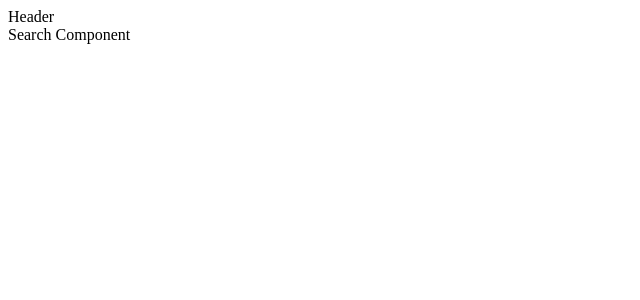
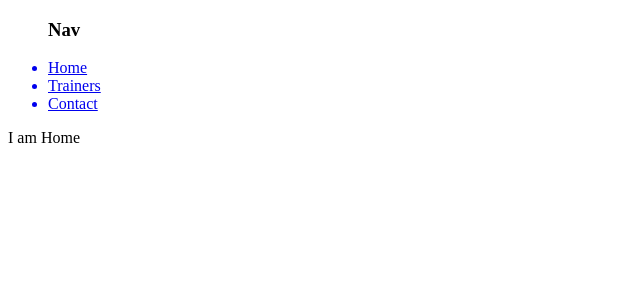
Before and after one commit to taerichard/ptReq, a React (Create React App) app in the folder client/: page / in a window 1280 px wide. Shown: the top 300 px of the page, without its empty margins (0-640 px from the left). Built offline with nearby package versions, Linux system fonts and the light colour scheme; no server answers.

Commit message:
created navs and routers

```diff
--- a/client/package.json
+++ b/client/package.json
@@ -11,6 +11,7 @@
     "react": "^16.13.1",
     "react-dom": "^16.13.1",
     "react-router": "^5.2.0",
+    "react-router-dom": "^5.2.0",
     "react-scripts": "3.4.1"
   },
   "scripts": {
--- a/client/src/App.js
+++ b/client/src/App.js
@@ -1,14 +1,27 @@
 import React from "react";
-import Header from "./Components/Header";
-import Search from "./Components/Search";
+//import Header from "./components/shared/Header";
+//import Search from "./components/shared/Search";
+import Nav from "./components/shared/Nav";
+import Trainers from "./components/pages/Trainers";
+import About from "./components/pages/Home";
+import Contact from "./components/pages/Contact";
+import { BrowserRouter, Route, Switch } from "react-router-dom";
 
-function App() {
-  return (
-    <div className="App">
-      <Header />
-      <Search />
-    </div>
-  );
+class App extends React.Component {
+  render() {
+    return (
+      <BrowserRouter>
+        <div>
+          <Nav />
+          <Switch>
+            <Route path="/" exact component={About} />
+            <Route path="/contact" component={Contact} />
+            <Route path="/trainers" component={Trainers} />
+          </Switch>
+        </div>
+      </BrowserRouter>
+    );
+  }
 }
 
 export default App;
--- a/client/src/Components/Header.js
+++ /dev/null
@@ -1,9 +0,0 @@
-import React from "react";
-
-class Header extends React.Component {
-  render() {
-    return <div>Header</div>;
-  }
-}
-
-export default Header;
--- /dev/null
+++ b/client/src/components/pages/Contact.js
@@ -0,0 +1,7 @@
+import React from "react";
+
+function Contact() {
+  return <div>I am Contact</div>;
+}
+
+export default Contact;
--- /dev/null
+++ b/client/src/components/pages/Home.js
@@ -0,0 +1,5 @@
+import React from "react";
+
+export default function About() {
+  return <div>I am Home</div>;
+}
--- /dev/null
+++ b/client/src/components/pages/Trainers.js
@@ -0,0 +1,5 @@
+import React from "react";
+
+export default function Trainers() {
+  return <div>I am Trainers</div>;
+}
--- /dev/null
+++ b/client/src/components/shared/Nav.js
@@ -0,0 +1,23 @@
+import React from "react";
+import { Link, Route, BrowserRouter } from "react-router-dom";
+
+function Nav() {
+  return (
+    <nav>
+      <ul>
+        <h3>Nav</h3>
+        <Link to="/">
+          <li>Home</li>
+        </Link>
+        <Link to="/trainers">
+          <li>Trainers</li>
+        </Link>
+        <Link to="/contact">
+          <li>Contact</li>
+        </Link>
+      </ul>
+    </nav>
+  );
+}
+
+export default Nav;
--- a/client/src/Components/SearchBar.js
+++ b/client/src/components/shared/SearchBar.js
@@ -3,7 +3,7 @@ import React from "react";
 export default function SearchBar(props) {
   const trainerList = props.trainers.map((t) => (
     <div>
-      <li key={t.Id}>{t.FirstName}</li>
+      <li key={t.Id}>{t.firstName}</li>
     </div>
   ));
 
```
Also changed, not shown: client/src/components/shared/Search.js (renamed from client/src/Components/Search.js), 1 other file (tests, documents, lock files or other folders).
